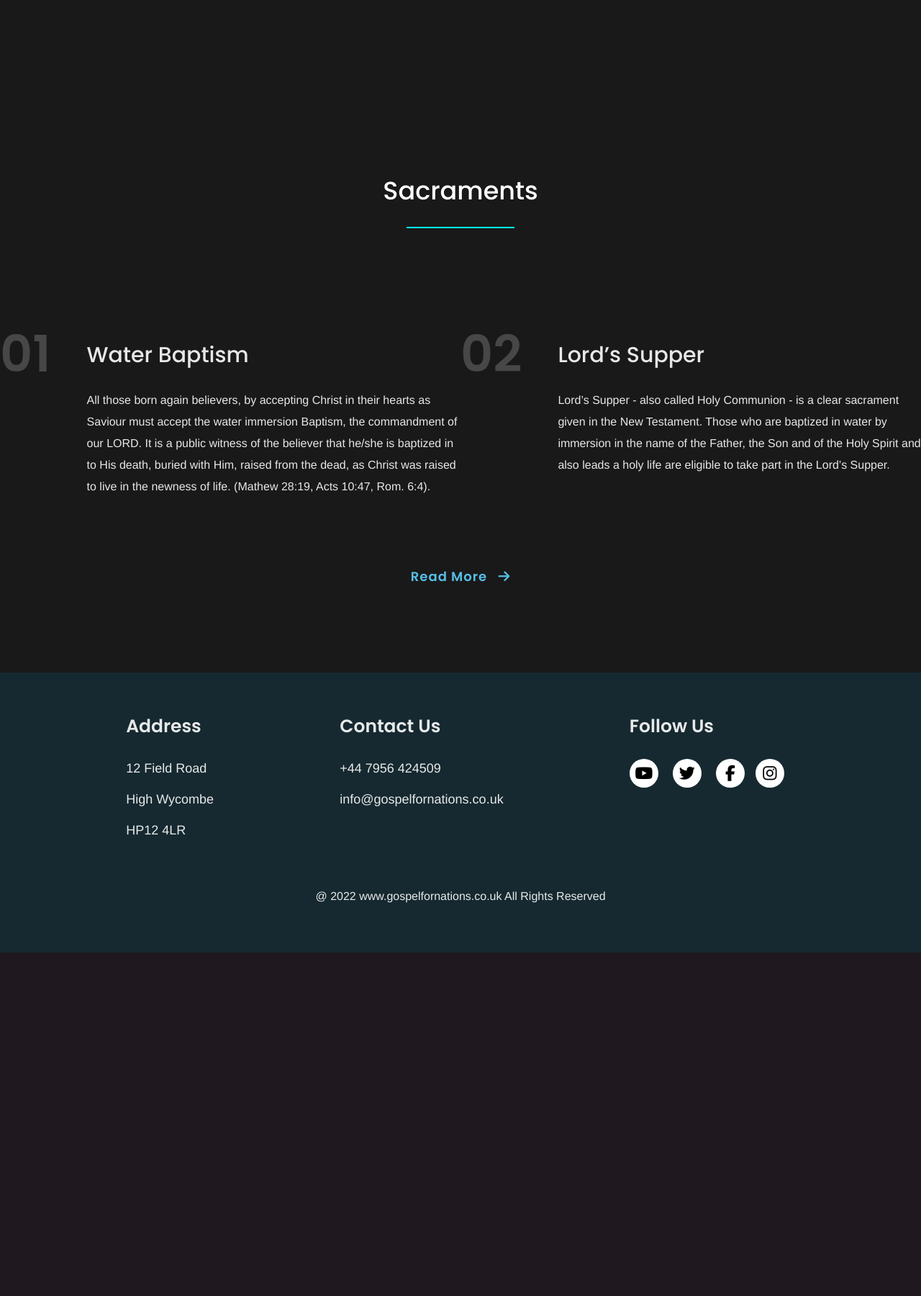
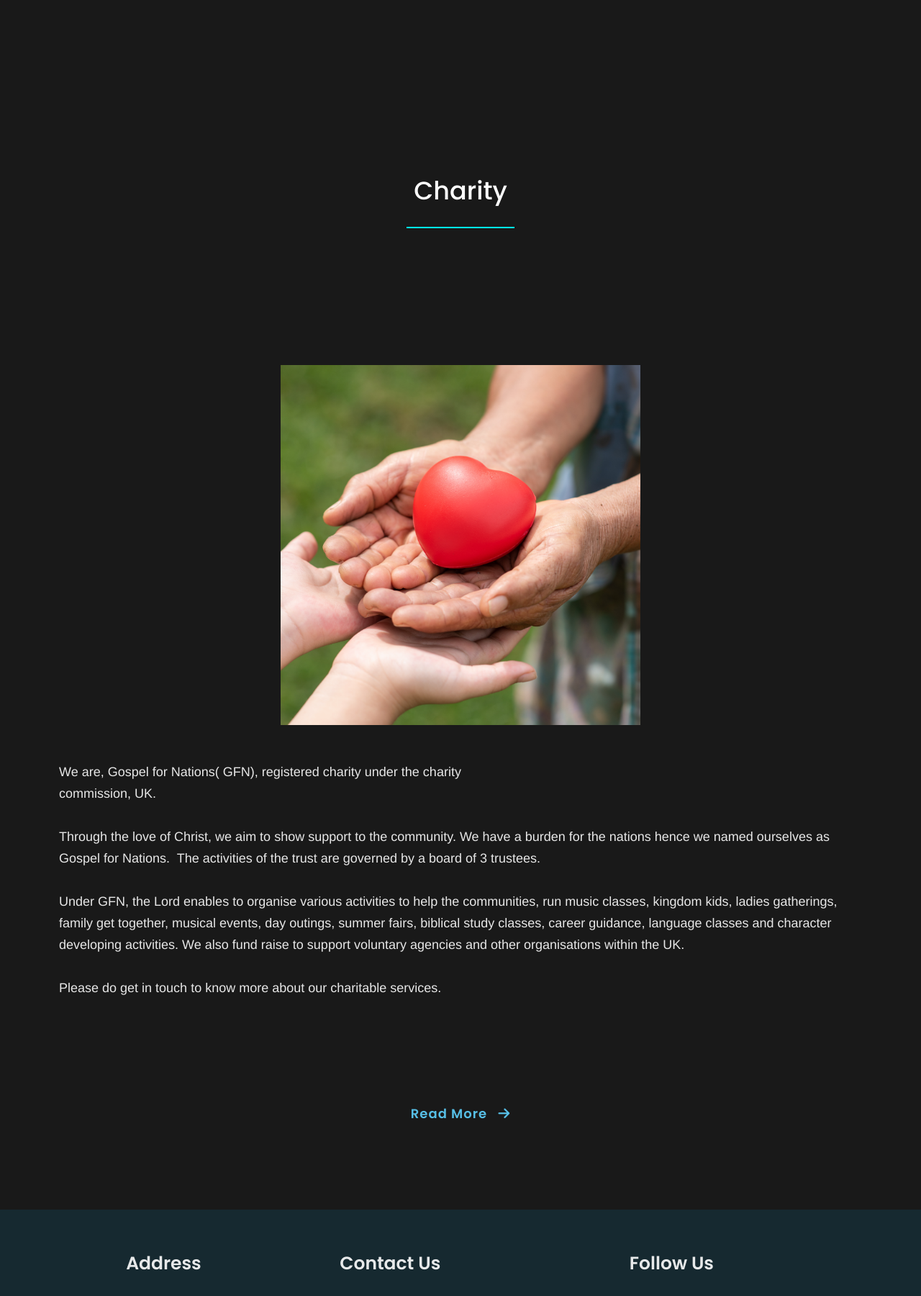
Before and after one commit to vishnuprasad404/gospelfornation, a Django app: page / in a window 1280 px wide. Shown: the part 2339-4139 px from the top of the page at 72% size. Before the commit the page ends 3662 px from the top, so only its background shows below. Run offline with Django 4.2, Linux system fonts and the light colour scheme; some libraries are stand-ins or nearby versions.

Commit message:
landing page sacrament component changed to charity

```diff
--- a/church/static/css/charity.css
+++ b/church/static/css/charity.css
@@ -150,4 +150,8 @@
         z-index: -111;
         right: 0;
       }
+      .charity-container {
+        margin-top: 30px;
+        margin-bottom: 30px;
+    }
   }
--- a/church/static/css/landingpage.css
+++ b/church/static/css/landingpage.css
@@ -345,7 +345,7 @@
   background: none;
   border: none;
   color: #57bfe6;
-  margin-top: 80px;
+  /* margin-top: 80px; */
   margin-bottom: 120px;
 }
 
@@ -792,6 +792,9 @@
     margin-top: 1px;
     margin-left: 5px;
   }
+  .about-btn {
+    margin-top: 25px !important;
+  }
 }
 
 @media (max-width: 360px) {
--- a/home/templates/home.html
+++ b/home/templates/home.html
@@ -9,6 +9,7 @@
   <link rel="stylesheet" href="{% static 'css/bootstrap.min.css' %}" />
   <link rel="stylesheet" href="{% static 'css/style.css' %}" />
   <link rel="stylesheet" href="{% static 'css/landingpage.css' %}">
+  <link rel="stylesheet" href="{% static 'css/charity.css' %}">
   <link rel="stylesheet" href="{% static 'css/footer.css' %}" />
   <title>Gospelfornations</title>
 </head>
@@ -149,45 +150,38 @@
         <div class="decor-2"></div>
       </div>
     </div>
+
+    <!-- sacrament start -->
     <div class="sacraments-container">
       <h1 class="sacraments-heading">
-        Sacraments
+        Charity
         <p class="underline sacraments-underline"></p>
       </h1>
-      <div class="sacrament-container">
-        <div class="sacraments-content-left">
-          <h1 class="sacrament-number">01</h1>
-          <div class="sacrament-content">
-            <h2 class="sacrament-sub-heading1">Water Baptism</h1>
-              <p>
-                All those born again believers, by accepting Christ in their
-                hearts as Saviour must accept the water immersion Baptism, the
-                commandment of our LORD. It is a public witness of the believer
-                that he/she is baptized in to His death, buried with Him, raised
-                from the dead, as Christ was raised to live in the newness of
-                life. (Mathew 28:19, Acts 10:47, Rom. 6:4).
-              </p>
+      <div class="container">
+        <section class="charity-container">
+          <div class="charity-left">
+            <p class="charity-des">We are, Gospel for Nations( GFN), registered charity under the charity <br>commission,
+              UK. <br><br> Through the love of Christ, we aim to show support to the community. We have a burden for the
+              nations hence we named ourselves as Gospel for Nations.  The activities of the trust are governed by a board
+              of 3 trustees. <br><br>Under GFN, the Lord enables to organise various activities to help the communities,
+              run music classes, kingdom kids, ladies gatherings, family get together, musical events, day outings, summer
+              fairs, biblical study classes, career guidance, language classes and character developing activities. We
+              also fund raise to support voluntary agencies and other organisations within the UK. <br><br> Please do get
+              in touch to know more about our charitable services.</p>
+            <div class="charity-decor1"></div>
           </div>
-        </div>
+          <div class="charity-right">
+            <img class="charity-image" src="{% static 'img/people-holding-rubber-heart.png' %}"></img>
+            <div class="charity-decor2"></div>
+          </div>
+        </section>
 
-        <div class="sacraments-content-right">
-          <h1 class="sacrament-number">02</h1>
-          <div class="sacrament-content">
-            <h2 class="sacrament-sub-heading2">Lord’s Supper</h2>
-            <p>
-              Lord’s Supper - also called Holy Communion - is a clear
-              sacrament given in the New Testament. Those who are baptized in
-              water by immersion in the name of the Father, the Son and of the
-              Holy Spirit and also leads a holy life are eligible to take part
-              in the Lord’s Supper.
-            </p>
-          </div>
-        </div>
       </div>
-      <a href="/sacraments">
+      <a href="/charity">
         <button class="sacrament-btn">Read More <i class="fas fa-arrow-right"></i></button>
       </a>
     </div>
+    <!-- sacrament end -->
     <section class="footer">
       <div class="footer-top">
         <section class="address-section">
--- a/static/css/charity.css
+++ b/static/css/charity.css
@@ -150,4 +150,8 @@
         z-index: -111;
         right: 0;
       }
+      .charity-container {
+        margin-top: 30px;
+        margin-bottom: 25px;
+    }
   }
--- a/static/css/landingpage.css
+++ b/static/css/landingpage.css
@@ -345,7 +345,7 @@
   background: none;
   border: none;
   color: #57bfe6;
-  margin-top: 80px;
+  /* margin-top: 80px; */
   margin-bottom: 120px;
 }
 
@@ -792,6 +792,9 @@
     margin-top: 1px;
     margin-left: 5px;
   }
+  .about-btn {
+    margin-top: 25px !important;
+  }
 }
 
 @media (max-width: 360px) {
```
